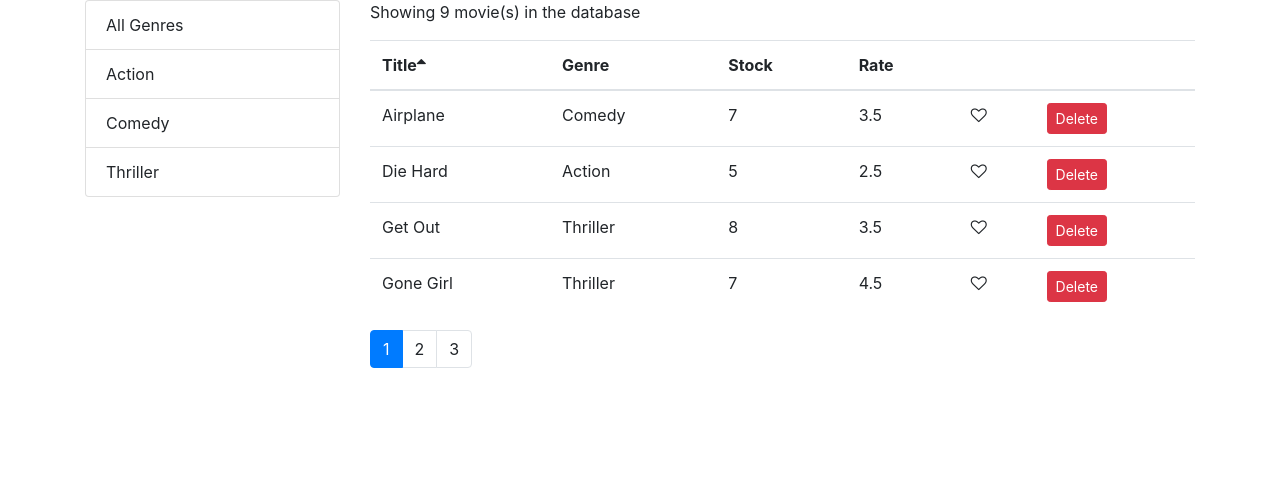
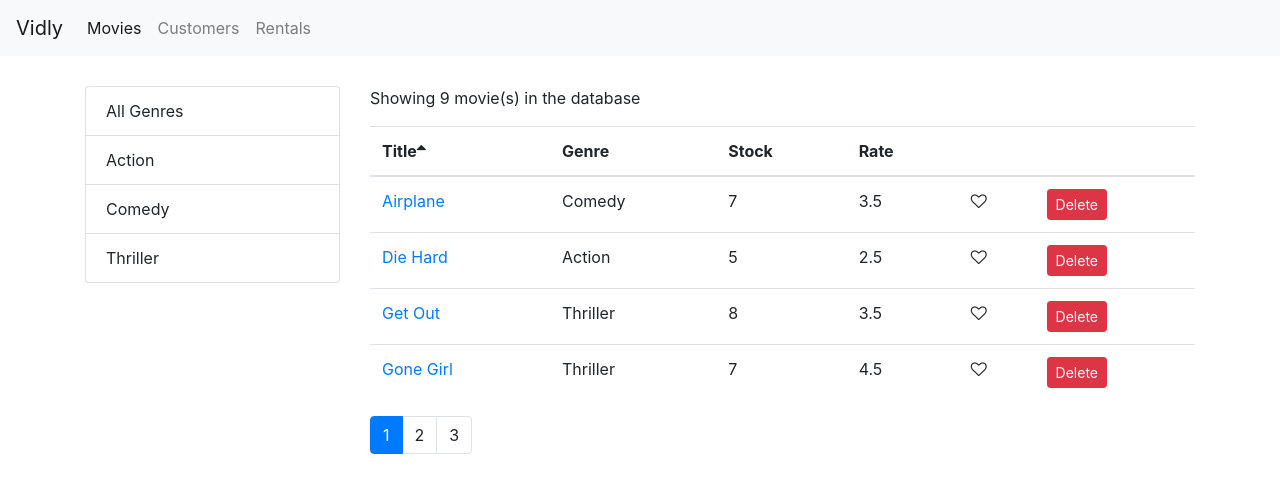
Before and after one commit to ematsushita/vidly, a React (Create React App) app: page /movies in a window 1280 px wide. Shown: the top 492 px of the page. Built offline with nearby package versions, Linux system fonts and the light colour scheme.

Commit message:
implement routing

```diff
--- a/package.json
+++ b/package.json
@@ -12,6 +12,7 @@
     "prop-types": "^15.6.2",
     "react": "^16.13.1",
     "react-dom": "^16.13.1",
+    "react-router-dom": "^5.1.2",
     "react-scripts": "3.4.1"
   },
   "scripts": {
--- a/src/App.js
+++ b/src/App.js
@@ -1,13 +1,31 @@
 import React from 'react';
 import './App.css';
 import Movie from './components/movies';
+import Customers from './components/customers';
+import Rentals from './components/rentals';
+import NotFound from './components/notFound';
+import MovieForm from './components/movieForm';
+import { Route, Redirect, Switch } from "react-router-dom";
+import NavBar from './components/navbar';
+
 
 
 function App() {
   return (
-    <main className="container">
-      <Movie />
-    </main>
+    <>
+      <NavBar />
+      <main className="container">
+        <Switch>
+          <Route path="/movies/:id" component={ MovieForm }></Route>
+          <Route path="/movies" component={ Movie }></Route>
+          <Route path="/customers" component={ Customers }></Route>
+          <Route path="/rentals" component={ Rentals }></Route>
+          <Route path="/not-found" component={ NotFound }></Route>
+          <Redirect from="/" exact to="/movies"></Redirect>
+          <Redirect to="/not-found"></Redirect>
+        </Switch>
+      </main>
+    </>
   );
 }
 
--- /dev/null
+++ b/src/components/customers.jsx
@@ -0,0 +1,10 @@
+import React from 'react';
+
+
+const Customers = () => {
+  return (
+    <h1>Customers</h1>
+   );
+}
+
+export default Customers;
--- /dev/null
+++ b/src/components/movieForm.jsx
@@ -0,0 +1,13 @@
+import React from 'react';
+
+
+const MovieForm = ({ match, history}) => {
+  return (
+    <>
+      <h1>Movie Form {match.params.id}</h1>
+      <button onClick={() => history.push("/movies")}className="btn btn-primary">Save</button>
+    </>
+   );
+}
+
+export default MovieForm;
--- a/src/components/moviesTable.jsx
+++ b/src/components/moviesTable.jsx
@@ -1,10 +1,11 @@
 import React, {Component} from 'react';
 import Like from './like';
 import Table from './table';
+import { Link } from 'react-router-dom';
 
 class MoviesTable extends Component {
   columns = [
-    {path: 'title', label: 'Title'},
+    {path: 'title', label: 'Title', content: movie => <Link to={`/movies/${movie._id}`}>{movie.title}</Link>},
     {path: 'genre.name', label: 'Genre'},
     {path: 'numberInStock', label: 'Stock'},
     {path: 'dailyRentalRate', label: 'Rate'},
--- /dev/null
+++ b/src/components/navbar.jsx
@@ -0,0 +1,24 @@
+import React, { Component } from 'react';
+import { NavLink, Link } from "react-router-dom";
+
+class NavBar extends Component {
+  render() {
+    return (
+      <nav className="navbar navbar-expand-lg navbar-light bg-light">
+        <Link className="navbar-brand" to="/">Vidly</Link>
+        <button className="navbar-toggler" type="button" data-toggle="collapse" data-target="#navbarNavAltMarkup" aria-controls="navbarNavAltMarkup" aria-expanded="false" aria-label="Toggle navigation">
+          <span className="navbar-toggler-icon"></span>
+        </button>
+        <div className="collapse navbar-collapse" id="navbarNavAltMarkup">
+          <div className="navbar-nav">
+            <NavLink className="nav-item nav-link" to="/movies">Movies <span className="sr-only">(current)</span></NavLink>
+            <NavLink className="nav-item nav-link" to="/customers">Customers</NavLink>
+            <NavLink className="nav-item nav-link" to="/rentals">Rentals</NavLink>
+          </div>
+        </div>
+      </nav>
+    );
+  }
+}
+
+export default NavBar;
--- /dev/null
+++ b/src/components/notFound.jsx
@@ -0,0 +1,10 @@
+import React from 'react';
+
+
+const NotFound = () => {
+  return (
+    <h1>Not Found</h1>
+   );
+}
+
+export default NotFound;
--- /dev/null
+++ b/src/components/rentals.jsx
@@ -0,0 +1,10 @@
+import React from 'react';
+
+
+const Rentals = () => {
+  return (
+    <h1>Rentals</h1>
+   );
+}
+
+export default Rentals;
--- a/src/index.css
+++ b/src/index.css
@@ -1,6 +1,6 @@
 body {
   margin: 0;
-  padding: 20px, 0, 0, 0;
+  padding: 0, 0, 0, 0;
   font-family: -apple-system, BlinkMacSystemFont, 'Segoe UI', 'Roboto', 'Oxygen',
     'Ubuntu', 'Cantarell', 'Fira Sans', 'Droid Sans', 'Helvetica Neue',
     sans-serif;
@@ -16,3 +16,7 @@
 .clickable {
   cursor: pointer;
 }
+
+.navbar {
+  margin-bottom: 30px;
+}
--- a/src/index.js
+++ b/src/index.js
@@ -5,11 +5,12 @@
 import * as serviceWorker from './serviceWorker';
 import 'bootstrap/dist/css/bootstrap.css';
 import 'font-awesome/css/font-awesome.css';
+import { BrowserRouter } from "react-router-dom";
 
 ReactDOM.render(
-  <React.StrictMode>
+  <BrowserRouter>
     <App />
-  </React.StrictMode>,
+  </BrowserRouter>,
   document.getElementById('root')
 );
 
```
Also changed, not shown: 1 other file (tests, documents, lock files or other folders).
